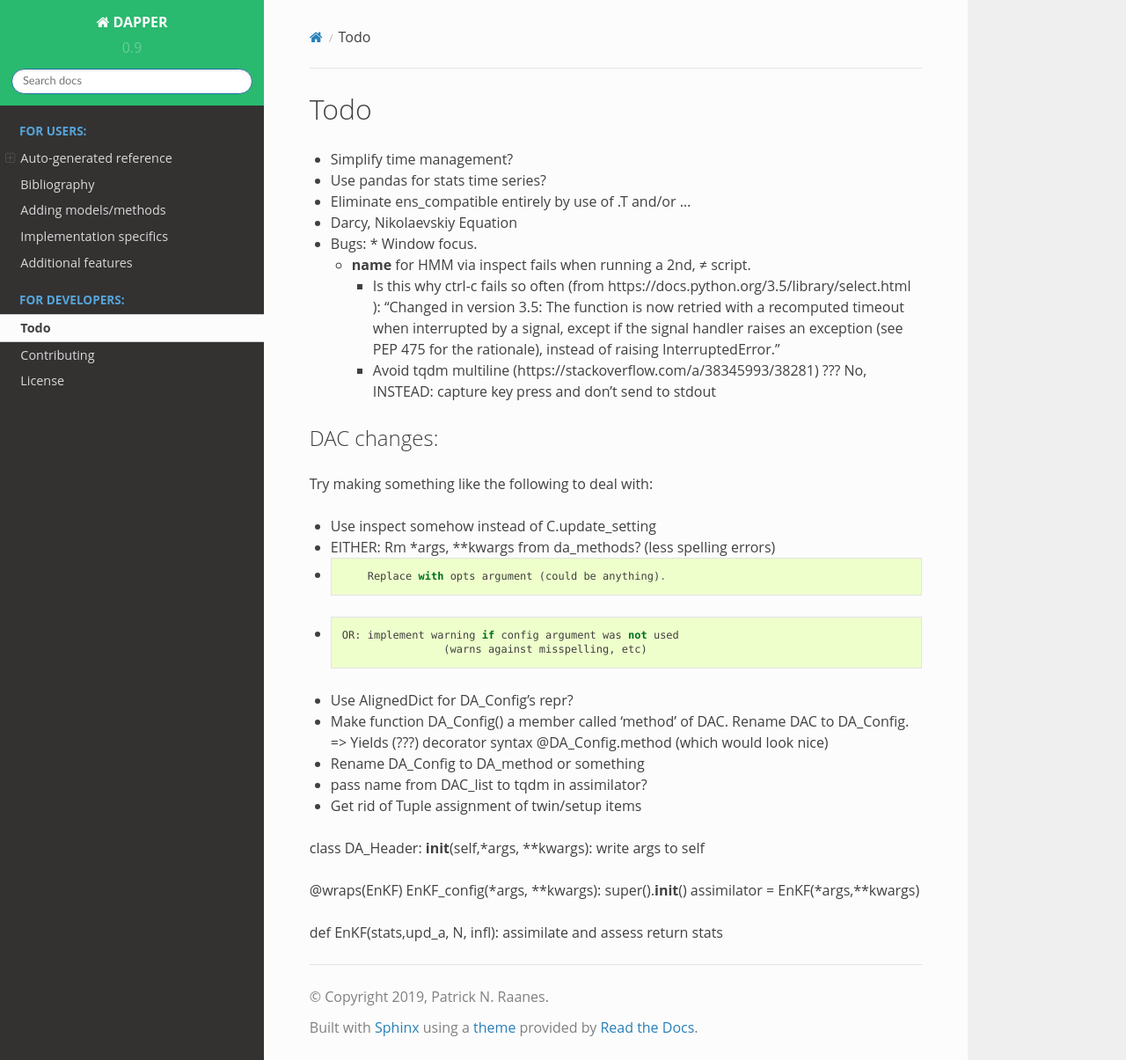
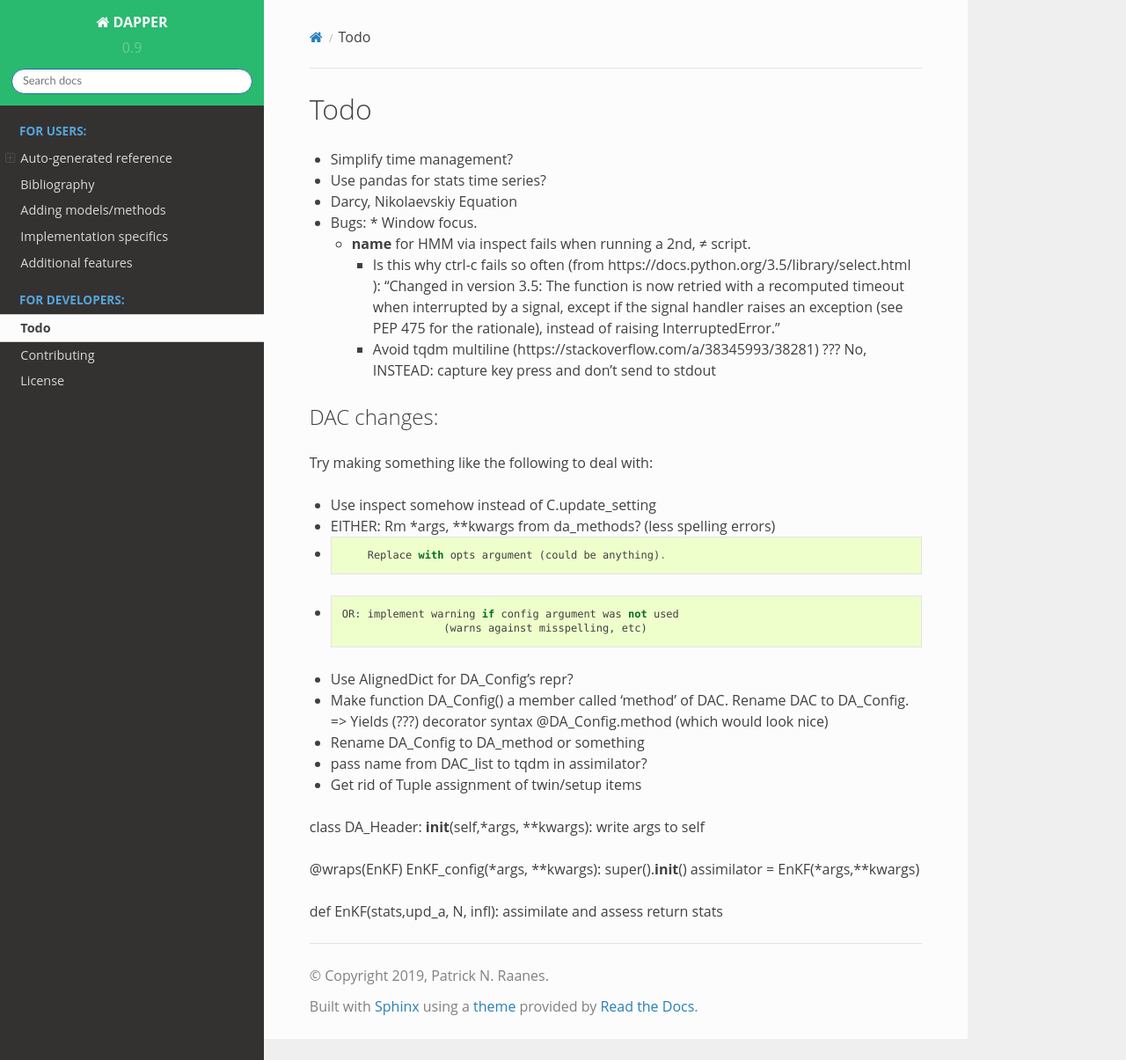
Before and after one commit to nansencenter/DAPPER, a Sphinx documentation site: the page built from docs/todo.md, in a window 1280 px wide and 1205 px high. Shown: the whole window at 88% size. Built offline with Sphinx 7.4.7 and the Read the Docs theme 2.0.0, drawn with Linux system fonts in a browser that asks for light colours.

Commit message:
Rm suggestion to elim. ens_compatible coz it's useful and illustrative

```diff
--- a/docs/todo.md
+++ b/docs/todo.md
@@ -2,7 +2,6 @@ Todo
 ================================================
 * Simplify time management?
 * Use pandas for stats time series?
-* Eliminate ens_compatible entirely by use of .T and/or ...
 * Darcy, Nikolaevskiy Equation
 
 
```
